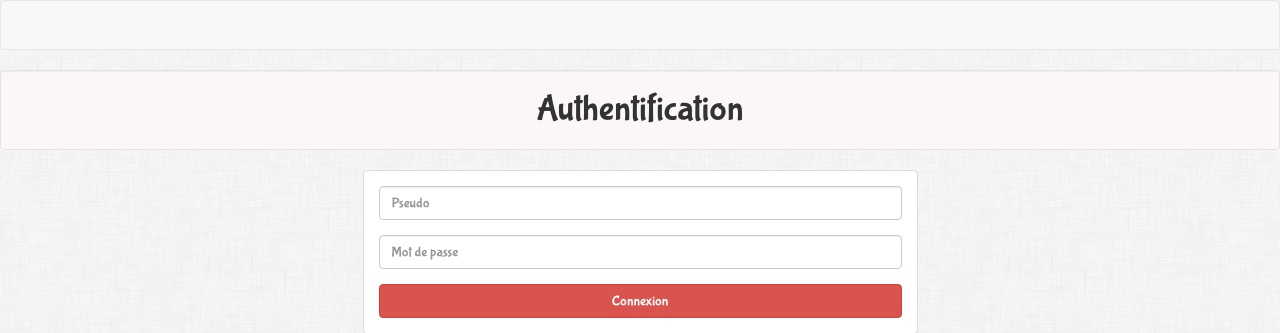
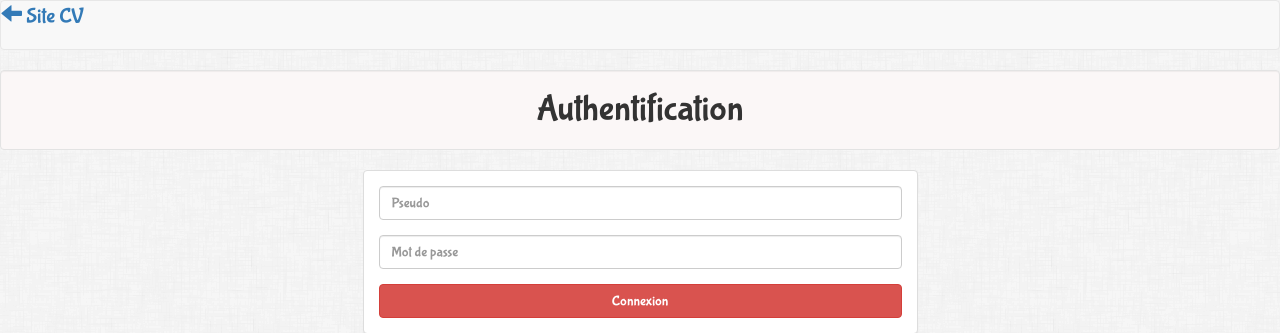
Before and after one commit to sarafkaier/Sara_site_CV, a PHP site: page /github/authentification.php in a window 1280 px wide. Shown: the top 333 px of the page. Run offline with PHP 8.4, Linux system fonts and the light colour scheme.

Commit message:
commit 36

```diff
--- a/admin/authentification.php
+++ b/admin/authentification.php
@@ -1,6 +1,7 @@
 <?php
 require_once('inc/init.inc.php');
-// pour se déconnecter de l'Admin
+
+// Traitement pour la déconnexion
 if (isset($_GET['deconnexion'])) {
 
   $_SESSION['connexion']=''; // on vide les variables de session
@@ -12,6 +13,8 @@ if (isset($_GET['deconnexion'])) {
   session_destroy();
   header('location: authentification.php');
 }
+
+// Traitement pour la connexion
 if(isset($_POST['connexion'])) {
 
   $pseudo = addslashes($_POST['pseudo']);
@@ -38,7 +41,7 @@ if(isset($_POST['connexion'])) {
 $page = 'Connexion';
 ?>
 
-<nav class="navbar navbar-default couleur"></nav>
+<nav class="navbar navbar-default couleur"><a class="lead" href="../toto.html"><span class="glyphicon glyphicon-arrow-left" aria-hidden="true"></span> Site CV</a></nav>
 
 <!-- Contenu HTML -->
 <!DOCTYPE html>
--- a/admin/index.php
+++ b/admin/index.php
@@ -10,7 +10,6 @@ if (isset($_SESSION['connexion']) && $_SESSION['connexion'] == 'connecté') { //
 } else { // l'utilisateur n'est pas connecté
   header('location: authentification.php');
 }
-
 
 ?>
 
```
